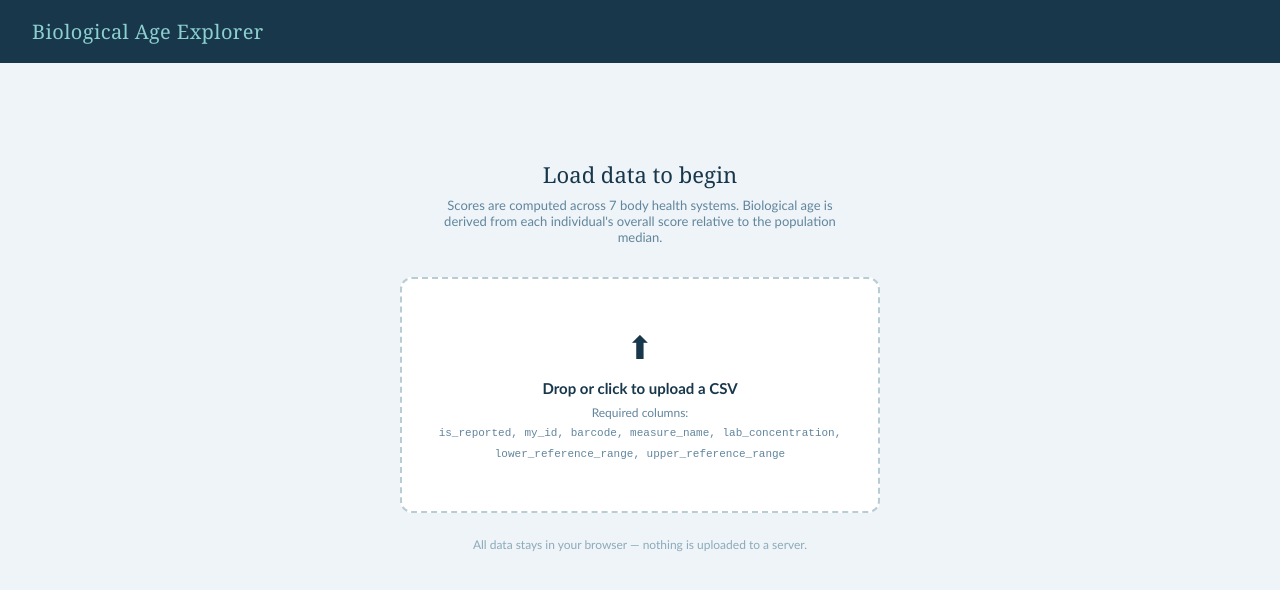
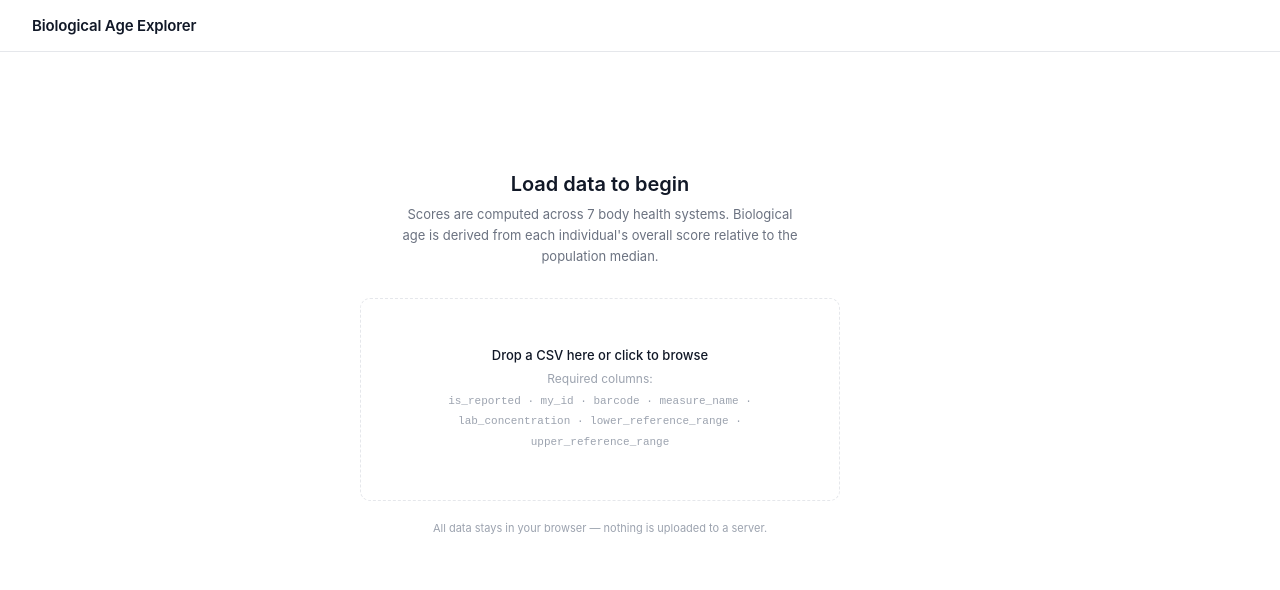
Before and after one commit to windyzn/bio-age-explorer, a React (Vite) app: page / in a window 1280 px wide. Shown: the top 590 px of the page. Built offline with nearby package versions, Linux system fonts and the light colour scheme.

Commit message:
style: update UI styles for improved readability and consistency

```diff
--- a/index.html
+++ b/index.html
@@ -6,7 +6,7 @@
     <title>Biological Age Explorer</title>
     <style>
       *, *::before, *::after { box-sizing: border-box; margin: 0; padding: 0; }
-      body { font-family: 'Trebuchet MS', 'Segoe UI', sans-serif; background: #EEF4F7; color: #18374B; }
+      body { font-family: -apple-system, BlinkMacSystemFont, 'Segoe UI', sans-serif; background: #fff; color: #111827; }
     </style>
   </head>
   <body>
--- a/src/App.jsx
+++ b/src/App.jsx
@@ -2,13 +2,14 @@ import { useState, useMemo, useCallback, useRef } from "react";
 
 // ─── Design tokens ────────────────────────────────────────────────────────────
 const C = {
-    navy: "#18374B", navyMid: "#3B5464", steel: "#61859D", teal: "#8CCFCF",
-    iceLight: "#D5E6EE", iceMid: "#B8CCD4", white: "#F6FCFF", surface: "#FFFFFF",
-    border: "#D5E6EE", textPrimary: "#18374B", textSecond: "#3B5464",
-    textMuted: "#61859D", textFaint: "#8CAABB",
-    green: "#658385", fair: "#C4956A", critical: "#B07070", tealDark: "#4DA8A8",
+    bg: "#FFFFFF", surface: "#FFFFFF", surfaceAlt: "#F9FAFB",
+    border: "#E5E7EB", borderLight: "#F3F4F6",
+    textPrimary: "#111827", textSecond: "#374151", textMuted: "#6B7280", textFaint: "#9CA3AF",
+    good: "#16A34A", fair: "#D97706", critical: "#DC2626",
+    goodBg: "#F0FDF4", fairBg: "#FFFBEB", criticalBg: "#FEF2F2",
+    goodBorder: "#BBF7D0", fairBorder: "#FDE68A", criticalBorder: "#FECACA",
 };
-const T = { display: "'Georgia',serif", body: "'Trebuchet MS','Segoe UI',sans-serif", mono: "'Courier New',monospace" };
+const T = { body: "-apple-system,BlinkMacSystemFont,'Segoe UI',sans-serif", mono: "'SF Mono','Fira Mono','Courier New',monospace" };
 
 // ─── Health systems (body systems only) ──────────────────────────────────────
 const SYSTEMS = [
@@ -225,16 +226,15 @@ function buildClients(rows) {
 // ─── UI helpers ───────────────────────────────────────────────────────────────
 function scoreColour(s) {
     if (s == null) return C.textFaint;
-    const f = Math.floor(s);
-    if (f >= 91) return C.tealDark;
-    if (f >= 70) return C.fair;
+    if (Math.floor(s) >= 91) return C.good;
+    if (Math.floor(s) >= 70) return C.fair;
     return C.critical;
 }
 
 function ScoreBar({ score, width = 60 }) {
     const col = scoreColour(score);
     return (
-        <div style={{ width, height: 4, background: C.iceLight, borderRadius: 2, overflow: "hidden" }}>
+        <div style={{ width, height: 3, background: C.borderLight, borderRadius: 2, overflow: "hidden" }}>
             <div style={{ height: "100%", width: `${score ?? 0}%`, background: col, borderRadius: 2, transition: "width 0.4s" }} />
         </div>
     );
@@ -243,17 +243,30 @@ function ScoreBar({ score, width = 60 }) {
 function DeltaBadge({ delta }) {
     if (delta == null) return null;
     const older = delta > 0;
-    const col = older ? C.critical : C.tealDark;
     const sign = older ? "+" : "";
     return (
         <span style={{
-            display: "inline-block", padding: "2px 8px", borderRadius: 10,
-            background: older ? "#FDF0EE" : "#EAF7F7",
-            color: col, fontFamily: T.mono, fontWeight: 700, fontSize: 12,
-            border: `1px solid ${older ? "#F0D0CC" : "#C0E8E8"}`,
+            display: "inline-block", padding: "2px 8px", borderRadius: 6,
+            background: older ? C.criticalBg : C.goodBg,
+            color: older ? C.critical : C.good,
+            fontFamily: T.mono, fontWeight: 600, fontSize: 11,
+            border: `1px solid ${older ? C.criticalBorder : C.goodBorder}`,
         }}>
             {sign}{delta.toFixed(1)} yrs
         </span>
+    );
+}
+
+function Spinner() {
+    return (
+        <div style={{ display: "flex", alignItems: "center", justifyContent: "center", gap: 10, padding: "80px 0", color: C.textMuted, fontSize: 13 }}>
+            <svg width="18" height="18" viewBox="0 0 24 24" fill="none" stroke="currentColor" strokeWidth="2" strokeLinecap="round"
+                style={{ animation: "spin 0.8s linear infinite" }}>
+                <path d="M21 12a9 9 0 1 1-6.219-8.56" />
+            </svg>
+            Processing…
+            <style>{`@keyframes spin { to { transform: rotate(360deg); } }`}</style>
+        </div>
     );
 }
 
@@ -275,19 +288,18 @@ function UploadZone({ onFile }) {
             onDragLeave={() => setDrag(false)}
             onDrop={handleDrop}
             style={{
-                border: `2px dashed ${drag ? C.teal : C.iceMid}`,
-                borderRadius: 12, padding: "48px 32px", textAlign: "center",
-                cursor: "pointer", background: drag ? "#EAF7F7" : C.surface,
-                transition: "all 0.2s", maxWidth: 480, margin: "0 auto",
+                border: `1.5px dashed ${drag ? C.textSecond : C.border}`,
+                borderRadius: 10, padding: "48px 32px", textAlign: "center",
+                cursor: "pointer", background: drag ? C.surfaceAlt : C.surface,
+                transition: "all 0.15s", maxWidth: 480, margin: "0 auto",
             }}
         >
-            <div style={{ fontSize: 32, marginBottom: 12 }}>⬆</div>
-            <div style={{ fontSize: 15, fontWeight: 600, color: C.textPrimary, marginBottom: 6 }}>
-                Drop or click to upload a CSV
+            <div style={{ fontSize: 13, fontWeight: 500, color: C.textPrimary, marginBottom: 6 }}>
+                Drop a CSV here or click to browse
             </div>
-            <div style={{ fontSize: 12, color: C.textMuted, lineHeight: 1.6 }}>
+            <div style={{ fontSize: 12, color: C.textFaint, lineHeight: 1.7 }}>
                 Required columns:<br />
-                <code style={{ fontFamily: T.mono, fontSize: 11 }}>is_reported, my_id, barcode, measure_name, lab_concentration, lower_reference_range, upper_reference_range</code>
+                <span style={{ fontFamily: T.mono, fontSize: 11 }}>is_reported · my_id · barcode · measure_name · lab_concentration · lower_reference_range · upper_reference_range</span>
             </div>
             <input ref={inputRef} type="file" accept=".csv" style={{ display: "none" }}
                 onChange={e => { const f = e.target.files[0]; if (f) onFile(f); }} />
@@ -300,14 +312,17 @@ export default function App() {
     const [clients, setClients] = useState(null);
     const [ages, setAges] = useState({});
     const [fileName, setFileName] = useState(null);
+    const [loading, setLoading] = useState(false);
 
     const handleFile = useCallback((file) => {
         setFileName(file.name);
+        setLoading(true);
         const reader = new FileReader();
         reader.onload = e => {
             const rows = parseCSV(e.target.result);
             setClients(buildClients(rows));
             setAges({});
+            setLoading(false);
         };
         reader.readAsText(file);
     }, []);
@@ -343,33 +358,35 @@ export default function App() {
     const nWithAge = Object.keys(ages).filter(id => ages[id] != null && ages[id] !== "").length;
 
     return (
-        <div style={{ minHeight: "100vh", background: "#EEF4F7" }}>
+        <div style={{ minHeight: "100vh", background: C.bg, fontFamily: T.body, color: C.textPrimary }}>
             {/* Header */}
-            <div style={{ background: C.navy, padding: "18px 32px", display: "flex", alignItems: "center", gap: 16 }}>
-                <div style={{ fontFamily: T.display, fontSize: 20, color: C.teal, letterSpacing: "0.02em" }}>
+            <div style={{ borderBottom: `1px solid ${C.border}`, padding: "16px 32px", display: "flex", alignItems: "center", gap: 12 }}>
+                <div style={{ fontSize: 15, fontWeight: 600, letterSpacing: "-0.01em" }}>
                     Biological Age Explorer
                 </div>
                 {fileName && (
-                    <div style={{ marginLeft: "auto", fontSize: 11, color: C.steel, fontFamily: T.mono }}>
+                    <div style={{ marginLeft: "auto", fontSize: 11, color: C.textFaint, fontFamily: T.mono }}>
                         {fileName}
                     </div>
                 )}
             </div>
 
-            <div style={{ padding: "32px 32px 64px" }}>
-                {!clients ? (
-                    <div style={{ paddingTop: 64 }}>
+            <div style={{ padding: "40px 32px 64px", maxWidth: 1200 }}>
+                {loading ? (
+                    <Spinner />
+                ) : !clients ? (
+                    <div style={{ paddingTop: 80 }}>
                         <div style={{ textAlign: "center", marginBottom: 32 }}>
-                            <div style={{ fontFamily: T.display, fontSize: 22, color: C.navy, marginBottom: 8 }}>
+                            <div style={{ fontSize: 20, fontWeight: 600, marginBottom: 8 }}>
                                 Load data to begin
                             </div>
-                            <div style={{ fontSize: 13, color: C.textMuted, maxWidth: 420, margin: "0 auto" }}>
+                            <div style={{ fontSize: 13, color: C.textMuted, maxWidth: 400, margin: "0 auto", lineHeight: 1.6 }}>
                                 Scores are computed across 7 body health systems.
                                 Biological age is derived from each individual's overall score relative to the population median.
                             </div>
                         </div>
                         <UploadZone onFile={handleFile} />
-                        <div style={{ textAlign: "center", marginTop: 24, fontSize: 12, color: C.textFaint }}>
+                        <div style={{ textAlign: "center", marginTop: 20, fontSize: 11, color: C.textFaint }}>
                             All data stays in your browser — nothing is uploaded to a server.
                         </div>
                     </div>
@@ -377,11 +394,11 @@ export default function App() {
                     <>
                         {/* Stats bar */}
                         <div style={{
-                            display: "flex", gap: 24, marginBottom: 24,
-                            background: C.surface, borderRadius: 10, padding: "16px 24px",
+                            display: "flex", gap: 24, marginBottom: 20,
+                            background: C.surfaceAlt, borderRadius: 8, padding: "14px 20px",
                             border: `1px solid ${C.border}`, flexWrap: "wrap", alignItems: "center",
                         }}>
-                            <Stat label="Clients" value={n} />
+                            <Stat label="Individuals" value={n} />
                             <Divider />
                             <Stat label="Population median score" value={populationMedian != null ? populationMedian.toFixed(1) : "—"} />
                             <Divider />
@@ -389,8 +406,8 @@ export default function App() {
                             {n < 5 && (
                                 <>
                                     <Divider />
-                                    <div style={{ fontSize: 11, color: C.fair, fontStyle: "italic" }}>
-                                        ⚠ Median may not be representative with fewer than 5 clients
+                                    <div style={{ fontSize: 11, color: C.fair }}>
+                                        Median may not be representative with fewer than 5 individuals
                                     </div>
                                 </>
                             )}
@@ -398,7 +415,7 @@ export default function App() {
                                 <button
                                     onClick={() => { setClients(null); setAges({}); setFileName(null); }}
                                     style={{
-                                        fontSize: 11, padding: "5px 12px", borderRadius: 6,
+                                        fontSize: 12, padding: "5px 12px", borderRadius: 6,
                                         border: `1px solid ${C.border}`, background: C.surface,
                                         color: C.textMuted, cursor: "pointer",
                                     }}
@@ -410,23 +427,23 @@ export default function App() {
 
                         {/* Formula note */}
                         <div style={{
-                            background: "#F0F7FB", border: `1px solid ${C.iceLight}`,
-                            borderRadius: 8, padding: "10px 16px", marginBottom: 20,
+                            background: C.surfaceAlt, border: `1px solid ${C.border}`,
+                            borderRadius: 8, padding: "10px 16px", marginBottom: 16,
                             fontSize: 11, color: C.textMuted, lineHeight: 1.7,
                         }}>
                             <strong style={{ color: C.textSecond }}>Formula:</strong>{" "}
-                            biological age = chronological age + δ, where δ is derived from how far the client's overall score deviates from the population median.
+                            biological age = chronological age + δ, where δ is derived from how far the individual's overall score deviates from the population median.
                             Penalty (below median): δ = +20 · x<sup>0.75</sup> — felt quickly.
                             Benefit (above median): δ = −20 · x<sup>1.5</sup> — earned slowly.
                             x is the normalised distance from the median (0 → 1).
                         </div>
 
                         {/* Table */}
-                        <div style={{ background: C.surface, borderRadius: 10, border: `1px solid ${C.border}`, overflow: "auto" }}>
+                        <div style={{ background: C.surface, borderRadius: 8, border: `1px solid ${C.border}`, overflow: "auto" }}>
                             <table style={{ width: "100%", borderCollapse: "collapse", minWidth: 900 }}>
                                 <thead>
-                                    <tr style={{ background: "#F2F8FB" }}>
-                                        <Th style={{ textAlign: "left", width: 200 }}>Client</Th>
+                                    <tr style={{ background: C.surfaceAlt }}>
+                                        <Th style={{ textAlign: "left", width: 200 }}>Individual</Th>
                                         <Th style={{ width: 80 }}>Age</Th>
                                         <Th style={{ width: 110 }}>Overall score</Th>
                                         <Th style={{ width: 100 }}>Biological age</Th>
@@ -440,12 +457,12 @@ export default function App() {
                                     {scoredClients.map((client, ri) => {
                                         const age = ages[client.id] !== undefined && ages[client.id] !== "" ? Number(ages[client.id]) : null;
                                         const result = computeBioAge(client.overall, age, populationMedian);
-                                        const rowBg = ri % 2 === 0 ? C.surface : "#F7FAFC";
+                                        const rowBg = ri % 2 === 0 ? C.surface : C.surfaceAlt;
                                         return (
                                             <tr key={client.id} style={{ background: rowBg, borderTop: `1px solid ${C.border}` }}>
-                                                {/* Client */}
+                                                {/* ID */}
                                                 <td style={{ padding: "10px 16px" }}>
-                                                    <div style={{ fontFamily: T.mono, fontSize: 11, color: C.textSecond, fontWeight: 600 }}>
+                                                    <div style={{ fontFamily: T.mono, fontSize: 11, color: C.textSecond, fontWeight: 500 }}>
                                                         {client.label}
                                                     </div>
                                                     <div style={{ fontSize: 10, color: C.textFaint, marginTop: 2 }}>
@@ -473,8 +490,8 @@ export default function App() {
                                                 {/* Overall score */}
                                                 <td style={{ padding: "10px 8px", textAlign: "center" }}>
                                                     {client.overall != null ? (
-                                                        <div style={{ display: "flex", flexDirection: "column", alignItems: "center", gap: 4 }}>
-                                                            <span style={{ fontFamily: T.mono, fontWeight: 700, fontSize: 14, color: scoreColour(client.overall) }}>
+                                                        <div style={{ display: "flex", flexDirection: "column", alignItems: "center", gap: 5 }}>
+                                                            <span style={{ fontFamily: T.mono, fontWeight: 600, fontSize: 13, color: scoreColour(client.overall) }}>
                                                                 {client.overall.toFixed(1)}
                                                             </span>
                                                             <ScoreBar score={client.overall} width={72} />
@@ -486,8 +503,8 @@ export default function App() {
                                                 <td style={{ padding: "10px 8px", textAlign: "center" }}>
                                                     {result ? (
                                                         <span style={{
-                                                            fontFamily: T.display, fontWeight: 700,
-                                                            fontSize: 16, color: result.delta > 0 ? C.critical : C.tealDark,
+                                                            fontFamily: T.mono, fontWeight: 700,
+                                                            fontSize: 15, color: result.delta > 0 ? C.critical : C.good,
                                                         }}>
                                                             {result.bioAge.toFixed(1)}
                                                         </span>
@@ -508,7 +525,7 @@ export default function App() {
                                                     <td key={sys.id} style={{ padding: "10px 4px", textAlign: "center" }}>
                                                         {sys.score != null ? (
                                                             <span style={{
-                                                                fontFamily: T.mono, fontSize: 11, fontWeight: 600,
+                                                                fontFamily: T.mono, fontSize: 11, fontWeight: 500,
                                                                 color: scoreColour(sys.score),
                                                             }}>
                                                                 {Math.floor(sys.score)}
@@ -543,21 +560,21 @@ export default function App() {
 function Stat({ label, value }) {
     return (
         <div>
-            <div style={{ fontSize: 10, color: C.textFaint, textTransform: "uppercase", letterSpacing: "0.1em", marginBottom: 2 }}>{label}</div>
-            <div style={{ fontFamily: T.mono, fontWeight: 700, fontSize: 16, color: C.textPrimary }}>{value}</div>
+            <div style={{ fontSize: 10, color: C.textFaint, textTransform: "uppercase", letterSpacing: "0.08em", marginBottom: 3 }}>{label}</div>
+            <div style={{ fontFamily: T.mono, fontWeight: 600, fontSize: 15, color: C.textPrimary }}>{value}</div>
         </div>
     );
 }
 
 function Divider() {
-    return <div style={{ width: 1, height: 32, background: C.border }} />;
+    return <div style={{ width: 1, height: 28, background: C.border }} />;
 }
 
 function Th({ children, style, title }) {
     return (
         <th title={title} style={{
-            padding: "10px 8px", fontSize: 10, fontWeight: 700, color: C.textMuted,
-            textTransform: "uppercase", letterSpacing: "0.1em", textAlign: "center",
+            padding: "10px 8px", fontSize: 10, fontWeight: 600, color: C.textFaint,
+            textTransform: "uppercase", letterSpacing: "0.07em", textAlign: "center",
             borderBottom: `1px solid ${C.border}`, ...style,
         }}>
             {children}
```
